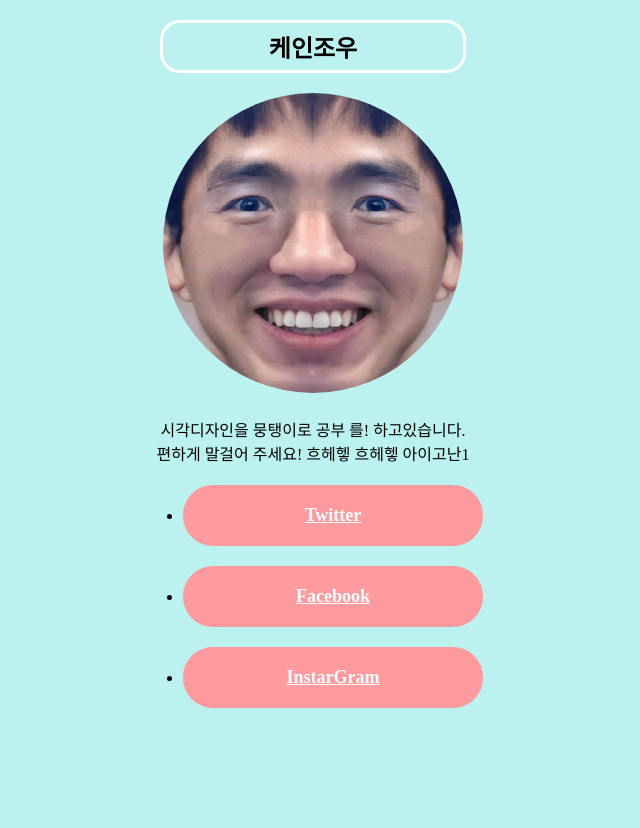
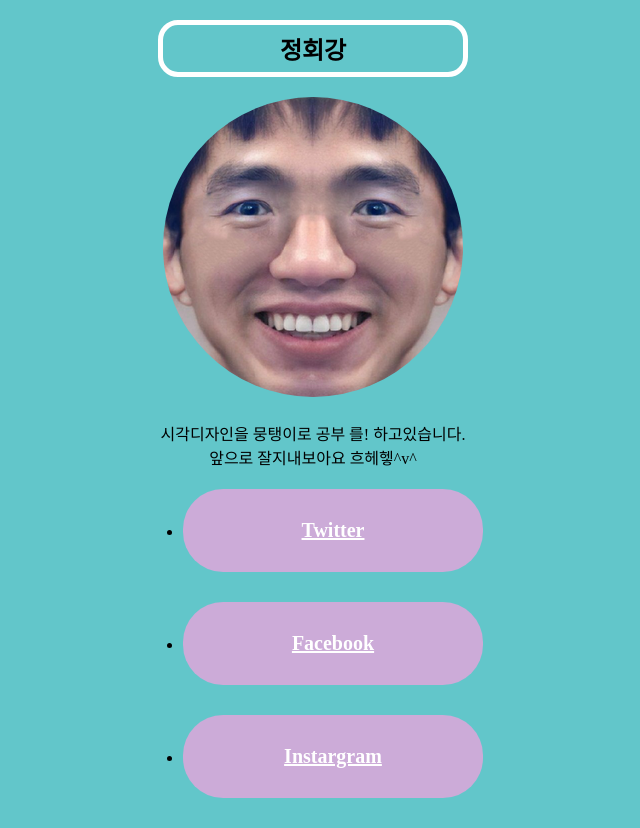
Before and after one commit to huheheh/web0321, a plain HTML site: page index.html in a window 1280 px wide. Shown: the whole page, without its empty margins (327-967 px from the left). Before the commit the page ends 800 px from the top, so only its background shows below. Drawn offline with Linux system fonts and the light colour scheme.

Commit message:
0321homework

```diff
--- a/css/style.css
+++ b/css/style.css
@@ -1,17 +1,16 @@
 @charset "UTF-8";
 body {
-    background-color: #bbf1ef;
+    background-color: #62c6ca;
 }
 h1 {
     font-size: 24px;
-    border: 3px solid #fff;
+    border: 5px solid #fff;
     border-radius: 20px;
     padding: 6px 0;
     margin: 20px auto;
     width: 300px;
     text-align: center;
 }
-
 p, ul {
     text-align: center;
     margin-bottom: 20px;
@@ -20,11 +19,11 @@ img {
     border-radius: 50%;
 }
 a {
-    font-size: 18px;
-    background-color: #ff9a9e;
+    font-size: 20px;
+    background-color: #ccabd8;
     display: block;
-    padding: 20px 0;
-    border-radius: 30px;
+    padding: 30px 0;
+    border-radius: 40px;
     color: #fff;
     font-weight: bold;
 }
@@ -33,5 +32,5 @@ ul {
     margin: 0 auto;
 }
 li {
-    margin-bottom: 20px;
+    margin-bottom: 30px;
 }
--- a/index.html
+++ b/index.html
@@ -7,18 +7,18 @@
 <link rel="stylesheet" href="./css/style.css">
 </head>
 <body>
-    <h1>케인조우</h1>
+    <h1>정회강</h1>
     <p>
-        <img src="kane.png" alt="카피조우 증명사진">
+        <img src="kane.png" alt="정회강 증명사진">
     </p>
     <p>
     시각디자인을 뭉탱이로 공부 를! 하고있습니다.<br>
-    편하게 말걸어 주세요! 흐헤헿 흐헤헿 아이고난1
+    앞으로 잘지내보아요 흐헤헿^v^
     </p>
     <ul>
         <li><a href="#">Twitter</a></li>
         <li><a href="#">Facebook</a></li>
-        <li><a href="#">InstarGram</a></li>
+        <li><a href="#">Instargram</a></li>
     </ul>
 </body>
 </html>
```
